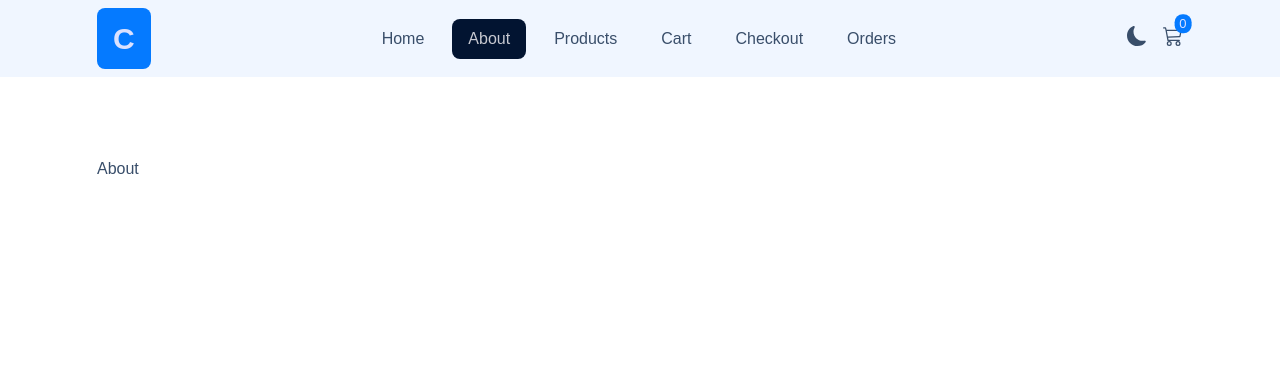
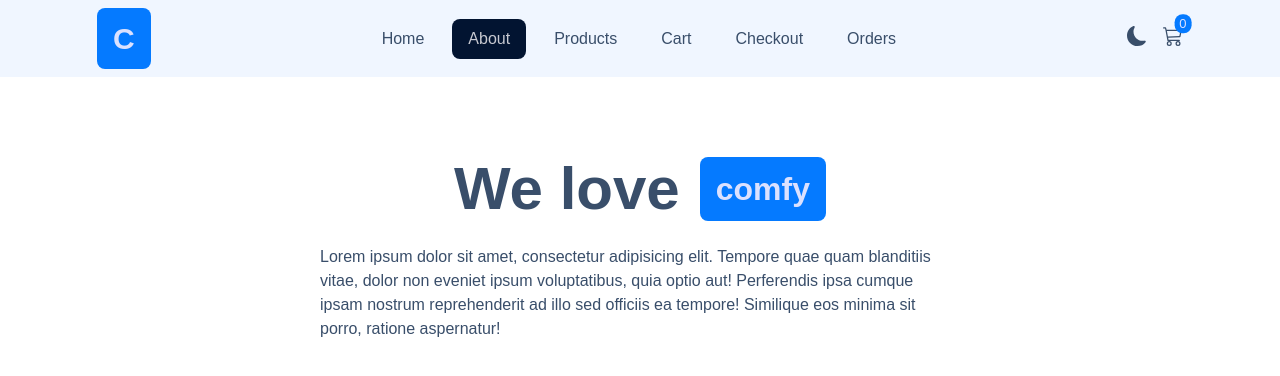
Before and after one commit to LynnHsaio/Comfy-Store--React, a React (Vite) app: page /about in a window 1280 px wide. Shown: the top 376 px of the page. Built offline with nearby package versions, Linux system fonts and the light colour scheme.

Commit message:
[ADD] About頁面加入樣式

```diff
--- a/src/features/Home/FeaturedProducts.jsx
+++ b/src/features/Home/FeaturedProducts.jsx
@@ -8,9 +8,9 @@ export default function FeaturedProducts() {
   if (isLoading) return <p>Loading...</p>;
 
   return (
-    <div>
+    <section>
       <SectionTitle title="Featured Products" />
       <ProductsList list={data} />
-    </div>
+    </section>
   );
 }
--- a/src/features/Home/Hero.jsx
+++ b/src/features/Home/Hero.jsx
@@ -4,7 +4,7 @@ import styles from "./Hero.module.scss";
 
 export default function Hero() {
   return (
-    <div className={styles.hero}>
+    <section className={styles.hero}>
       <div className={styles.columnLeft}>
         <h1 className="text-6xl">We are changing the way people shop</h1>
 
@@ -24,6 +24,6 @@ export default function Hero() {
       <div className={styles.columnRight}>
         <Gallery />
       </div>
-    </div>
+    </section>
   );
 }
--- a/src/features/cart/CartItem.module.scss
+++ b/src/features/cart/CartItem.module.scss
@@ -26,7 +26,7 @@
 
     h4 {
       margin-bottom: 1.6rem;
-      color: gray;
+      color: var(--nc);
     }
 
     .color {
--- a/src/index.css
+++ b/src/index.css
@@ -9,6 +9,9 @@
 
     /* 背景色 深 */
     --b2: #f0f6ff;
+
+    /* border顏色 */
+    --b3: #e2e8f4;
 
     /* btn-primary色 */
     --p: #057aff;
@@ -25,6 +28,8 @@
     --bc: #f8f8f2;
 
     --b2: #181920;
+
+    --b3: #09090c;
 
     --p: #ff7ac6;
     --pc: #301c27;
@@ -44,9 +49,6 @@
 
   /* 按鈕圓弧 */
   --rounded-btn: 0.8rem;
-
-  /* border顏色 */
-  --b3: #e2e8f4;
 
   /* disabled顏色 */
   --color-grey-200: #374151;
@@ -84,12 +86,8 @@ textarea,
 select {
   font: inherit;
   color: inherit;
-}
-
-input,
-select {
+  background-color: inherit;
   border-radius: var(--rounded-btn);
-  border-color: gray;
 }
 
 button {
--- a/src/pages/About.jsx
+++ b/src/pages/About.jsx
@@ -1,3 +1,18 @@
+import styles from "./About.module.scss";
+
 export default function About() {
-  return <div>About</div>;
+  return (
+    <>
+      <h1>
+        <span className="text-6xl">We love </span>
+        <span className={styles.textPrimary}>comfy</span>
+      </h1>
+      <p>
+        Lorem ipsum dolor sit amet, consectetur adipisicing elit. Tempore quae
+        quam blanditiis vitae, dolor non eveniet ipsum voluptatibus, quia optio
+        aut! Perferendis ipsa cumque ipsam nostrum reprehenderit ad illo sed
+        officiis ea tempore! Similique eos minima sit porro, ratione aspernatur!
+      </p>
+    </>
+  );
 }
--- /dev/null
+++ b/src/pages/About.module.scss
@@ -0,0 +1,19 @@
+h1 {
+  display: flex;
+  justify-content: center;
+  align-items: center;
+  gap: 2rem;
+  margin-bottom: 2.4rem;
+
+  .textPrimary {
+    background-color: var(--p);
+    color: var(--pc);
+    border-radius: var(--rounded-btn);
+    padding: 0.8rem 1.6rem;
+  }
+}
+
+p {
+  max-width: 64rem;
+  margin: auto;
+}
```
